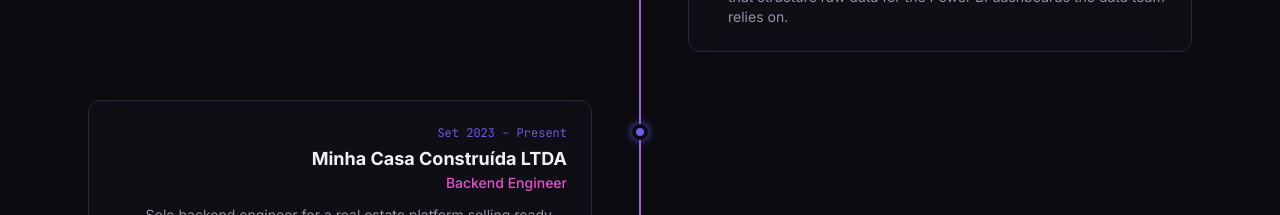
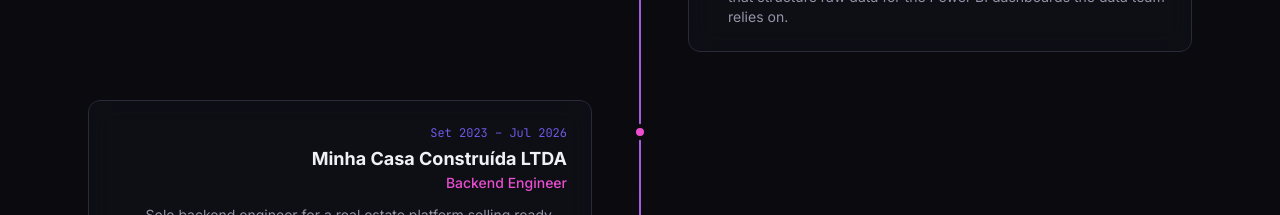
Before and after one commit to phaos93/portfolio, a Next.js app: page /portfolio/ in a window 1280 px wide. Shown: the part 4440-4655 px from the top of the page. Built offline with nearby package versions, Linux system fonts and the light colour scheme.

Commit message:
update: CV do download atualizado (a partir dos HTMLs Dev-BR/Dev-na-gringa) e Minha Casa encerrada (Jul 2026)

```diff
--- a/src/data/experience.ts
+++ b/src/data/experience.ts
@@ -78,8 +78,7 @@
       pt: "Engenheiro Backend",
       en: "Backend Engineer",
     },
-    period: "Set 2023 – Present",
-    isCurrent: true,
+    period: "Set 2023 – Jul 2026",
     description: [
       {
         pt: "Engenheiro backend único de uma plataforma imobiliária de venda de imóveis prontos e lançamentos (lotes e apartamentos), responsável pela API que serve tanto o site público quanto o sistema interno de gestão, em Node.js, TypeScript e PostgreSQL.",
```
Also changed, not shown: 2 other files (tests, documents, lock files or other folders).
